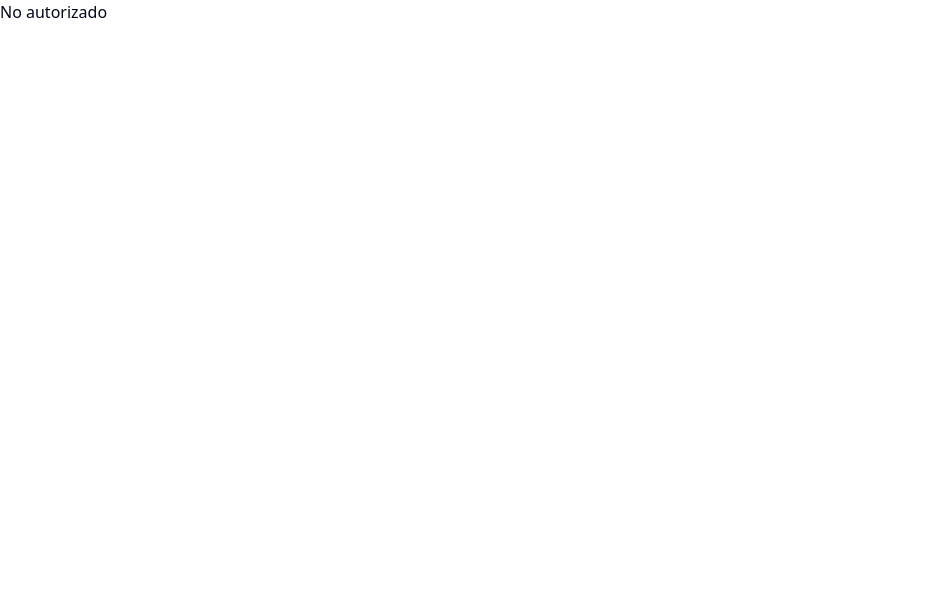
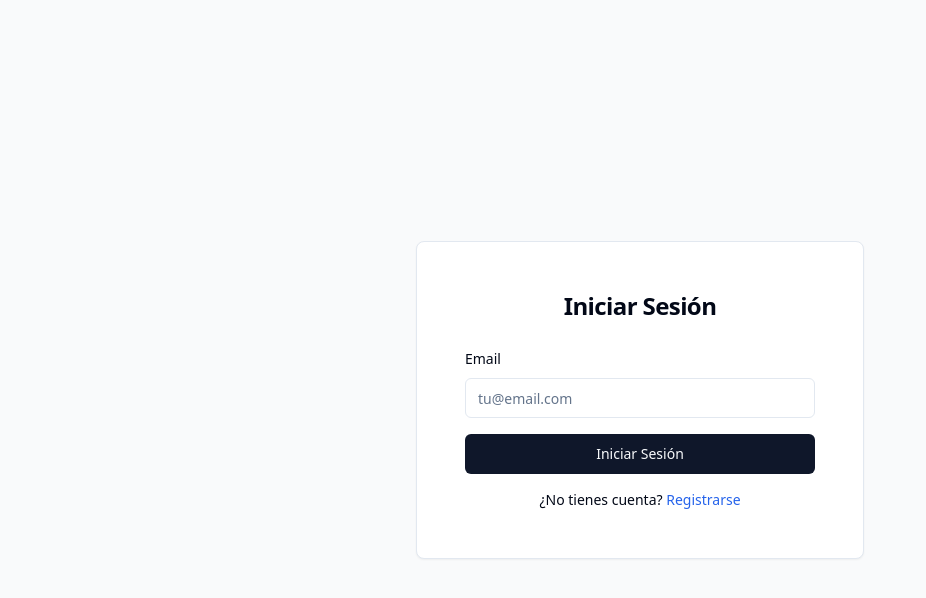
Before and after one commit to MauItu/inventario-alimentos, a Next.js app: page / in a window 1280 px wide. Shown: the top 598 px of the page, without its empty margins (0-926 px from the left). Built offline with nearby package versions, Linux system fonts and the light colour scheme.

Commit message:
correccion mostrar inicio y de hidratacion html

```diff
--- a/app/layout.tsx
+++ b/app/layout.tsx
@@ -1,5 +1,3 @@
-'use client'
-
 import './globals.css'
 import { AuthProvider } from '@/contexts/AuthContext'
 import { ProductProvider } from '@/contexts/ProductContext'
@@ -11,7 +9,7 @@ export default function RootLayout({
   children: React.ReactNode
 }) {
   return (
-    <html lang="es">
+    <html lang="es" suppressHydrationWarning>
       <body>
         <AuthProvider>
           <ProductProvider>
--- a/app/page.tsx
+++ b/app/page.tsx
@@ -5,31 +5,153 @@ import { useAuth } from '@/contexts/AuthContext'
 import { useProducts } from '@/contexts/ProductContext'
 import { Button } from '@/app/components/ui/button'
 import { Card, CardContent, CardHeader, CardTitle } from '@/app/components/ui/card'
+import { Input } from '@/app/components/ui/input'
+import { Label } from '@/app/components/ui/label'
 import { AddProductModal } from '@/app/components/AddProductModal'
 import { ProductList } from '@/app/components/ProductList'
 import { useRouter } from 'next/navigation'
+import { useToast } from "@/hooks/use-toast"
 
-export default function DashboardPage() {
-  const { user, logout } = useAuth()
+export default function HomePage() {
+  const { user, login, createAccount, logout } = useAuth()
   const { products, fetchProducts } = useProducts()
   const [isModalOpen, setIsModalOpen] = useState(false)
   const router = useRouter()
+  const { toast } = useToast()
+  const [email, setEmail] = useState('')
+  const [isLoading, setIsLoading] = useState(false)
+  const [authMode, setAuthMode] = useState<'login' | 'register'>('login')
 
   useEffect(() => {
     if (user?.email) {
       fetchProducts(user.email)
     }
-  }, [user?.email])
+  }, [user?.email, fetchProducts])
 
-  if (!user) {
-    return <div>No autorizado</div>
+  const handleAuth = async () => {
+    if (!email || !email.includes('@')) {
+      toast({
+        title: "Error",
+        description: "Por favor ingresa un email válido",
+        variant: "destructive",
+      })
+      return
+    }
+
+    setIsLoading(true)
+
+    try {
+      let success = false
+      if (authMode === 'login') {
+        success = await login(email)
+        if (success) {
+          toast({
+            title: "Éxito",
+            description: "Has iniciado sesión correctamente",
+          })
+        } else {
+          toast({
+            title: "Error",
+            description: "Email no encontrado. Intenta registrarte primero.",
+            variant: "destructive",
+          })
+        }
+      } else {
+        success = await createAccount(email)
+        if (success) {
+          await login(email)
+          toast({
+            title: "Éxito",
+            description: "Cuenta creada correctamente",
+          })
+        } else {
+          toast({
+            title: "Error",
+            description: "No se pudo crear la cuenta. El email podría estar en uso.",
+            variant: "destructive",
+          })
+        }
+      }
+    } catch (error) {
+      console.error('Error de autenticación:', error)
+      toast({
+        title: "Error",
+        description: "Ocurrió un error durante la autenticación",
+        variant: "destructive",
+      })
+    } finally {
+      setIsLoading(false)
+    }
   }
 
   const handleLogout = () => {
     logout()
-    router.push('/')
+    toast({
+      title: "Sesión cerrada",
+      description: "Has cerrado sesión correctamente",
+    })
   }
 
+  // Pantalla de login/registro
+  if (!user) {
+    return (
+      <div className="flex items-center justify-center min-h-screen bg-gray-50">
+        <Card className="w-full max-w-md p-6">
+          <CardHeader>
+            <CardTitle className="text-2xl text-center">
+              {authMode === 'login' ? 'Iniciar Sesión' : 'Registrarse'}
+            </CardTitle>
+          </CardHeader>
+          <CardContent>
+            <div className="space-y-4">
+              <div className="space-y-2">
+                <Label htmlFor="email">Email</Label>
+                <Input
+                  id="email"
+                  type="email"
+                  placeholder="tu@email.com"
+                  value={email}
+                  onChange={(e) => setEmail(e.target.value)}
+                />
+              </div>
+              <Button
+                className="w-full"
+                onClick={handleAuth}
+                disabled={isLoading}
+              >
+                {isLoading ? 'Procesando...' : (authMode === 'login' ? 'Iniciar Sesión' : 'Registrarse')}
+              </Button>
+              <div className="text-center mt-4">
+                {authMode === 'login' ? (
+                  <p className="text-sm">
+                    ¿No tienes cuenta?{' '}
+                    <button
+                      onClick={() => setAuthMode('register')}
+                      className="text-blue-600 hover:underline"
+                    >
+                      Registrarse
+                    </button>
+                  </p>
+                ) : (
+                  <p className="text-sm">
+                    ¿Ya tienes cuenta?{' '}
+                    <button
+                      onClick={() => setAuthMode('login')}
+                      className="text-blue-600 hover:underline"
+                    >
+                      Iniciar Sesión
+                    </button>
+                  </p>
+                )}
+              </div>
+            </div>
+          </CardContent>
+        </Card>
+      </div>
+    )
+  }
+
+  // Dashboard (cuando el usuario está autenticado)
   return (
     <div className="container mx-auto p-4">
       <div className="flex justify-between items-center mb-4">
--- a/contexts/AuthContext.tsx
+++ b/contexts/AuthContext.tsx
@@ -2,6 +2,7 @@
 import React, { createContext, useContext, useState, useEffect } from 'react'
 import axios from 'axios'
 import { User, Product } from '@/models/types'
+import { useToast } from "@/hooks/use-toast"
 
 type AuthContextType = {
   user: User | null
@@ -24,22 +25,32 @@ export const useAuth = () => {
 export const AuthProvider: React.FC<{ children: React.ReactNode }> = ({ children }) => {
   const [user, setUser] = useState<User | null>(null)
   const [loading, setLoading] = useState(false)
+  const { toast } = useToast()
 
   // Cargar usuario desde localStorage al iniciar
   useEffect(() => {
-    const storedUser = localStorage.getItem('user')
-    if (storedUser) {
-      setUser(JSON.parse(storedUser))
+    if (typeof window !== 'undefined') {
+      const storedUser = localStorage.getItem('user')
+      if (storedUser) {
+        try {
+          setUser(JSON.parse(storedUser))
+        } catch (error) {
+          console.error('Error parsing stored user data:', error)
+          localStorage.removeItem('user')
+        }
+      }
     }
   }, [])
 
   // Iniciar sesión
   const login = async (email: string) => {
     try {
+      setLoading(true)
       const response = await axios.get(`/api/users/${email}`)
       if (response.data.success) {
         const userData = response.data.data
         const user: User = {
+          id: userData.id,
           email: userData.email,
           products: []
         }
@@ -50,7 +61,14 @@ export const AuthProvider: React.FC<{ children: React.ReactNode }> = ({ children
       return false
     } catch (error) {
       console.error('Error login:', error)
+      toast({
+        title: "Error",
+        description: "Ocurrió un error durante el inicio de sesión",
+        variant: "destructive",
+      })
       return false
+    } finally {
+      setLoading(false)
     }
   }
 
@@ -63,11 +81,19 @@ export const AuthProvider: React.FC<{ children: React.ReactNode }> = ({ children
   // Crear cuenta
   const createAccount = async (email: string) => {
     try {
+      setLoading(true)
       const response = await axios.post('/api/users', { email })
       return response.data.success
     } catch (error) {
       console.error('Error creating account:', error)
+      toast({
+        title: "Error",
+        description: "No se pudo crear la cuenta",
+        variant: "destructive",
+      })
       return false
+    } finally {
+      setLoading(false)
     }
   }
 
--- a/contexts/ProductContext.tsx
+++ b/contexts/ProductContext.tsx
@@ -3,13 +3,14 @@ import React, { createContext, useContext, useState } from 'react'
 import axios from 'axios'
 import { Product } from '@/models/types'
 import { useAuth } from './AuthContext'
+import { useToast } from "@/hooks/use-toast"
 
 type ProductContextType = {
   products: Product[]
   loading: boolean
   fetchProducts: (email: string) => Promise<void>
-  addProduct: (product: Product) => Promise<void>
-  deleteProduct: (id: string) => Promise<void>
+  addProduct: (product: Product) => Promise<boolean>
+  deleteProduct: (id: string) => Promise<boolean>
 }
 
 const ProductContext = createContext<ProductContextType | undefined>(undefined)
@@ -26,13 +27,16 @@ export const ProductProvider: React.FC<{ children: React.ReactNode }> = ({ child
   const [products, setProducts] = useState<Product[]>([])
   const [loading, setLoading] = useState(false)
   const { user } = useAuth()
+  const { toast } = useToast()
 
   // Obtener productos de un usuario
   const fetchProducts = async (email: string) => {
     try {
       setLoading(true)
       const response = await axios.get(`/api/products?email=${email}`)
-      const fetchedProducts = response.data.map((product: any) => ({
+
+      if (response.data && response.data.success) {
+        const fetchedProducts = response.data.data.map((product: any) => ({
           id: product.id,
           foodName: product.foodName,
           category: product.category,
@@ -43,22 +47,24 @@ export const ProductProvider: React.FC<{ children: React.ReactNode }> = ({ child
           expirationDate: product.expirationDate ? new Date(product.expirationDate) : null
         }))
         setProducts(fetchedProducts)
-
-      // Actualizar datos en localStorage
-      if (user) {
-        const updatedUser = { ...user, products: fetchedProducts }
-        localStorage.setItem('user', JSON.stringify(updatedUser))
+      } else {
+        setProducts([])
       }
     } catch (error) {
       console.error('Error fetching products:', error)
+      toast({
+        title: "Error",
+        description: "No se pudieron cargar los productos",
+        variant: "destructive",
+      })
     } finally {
       setLoading(false)
     }
   }
 
   // Agregar un nuevo producto
-  const addProduct = async (product: Product) => {
-    if (!user) return
+  const addProduct = async (product: Product): Promise<boolean> => {
+    if (!user) return false
 
     setLoading(true)
     try {
@@ -67,8 +73,8 @@ export const ProductProvider: React.FC<{ children: React.ReactNode }> = ({ child
         email: user.email
       })
 
-      if (response.status === 200) {
-        const newProduct = response.data
+      if (response.data && response.data.success) {
+        const newProduct = response.data.data
         const updatedProducts = [
           ...products,
           {
@@ -84,37 +90,63 @@ export const ProductProvider: React.FC<{ children: React.ReactNode }> = ({ child
         ]
 
         setProducts(updatedProducts)
-
-        // Actualizar datos en localStorage
-        const updatedUser = { ...user, products: updatedProducts }
-        localStorage.setItem('user', JSON.stringify(updatedUser))
+        toast({
+          title: "Éxito",
+          description: "Producto agregado correctamente",
+        })
+        return true
+      } else {
+        toast({
+          title: "Error",
+          description: response.data.error || "Error al agregar producto",
+          variant: "destructive",
+        })
+        return false
       }
     } catch (error) {
       console.error('Error adding product:', error)
+      toast({
+        title: "Error",
+        description: "No se pudo agregar el producto",
+        variant: "destructive",
+      })
+      return false
     } finally {
       setLoading(false)
     }
   }
 
   // Eliminar un producto
-  const deleteProduct = async (id: string) => {
-    if (!user) return
+  const deleteProduct = async (id: string): Promise<boolean> => {
+    if (!user) return false
 
     try {
-      const response = await axios.delete(`/api/products?id=${id}`, {
-        data: { email: user.email }
-      })
+      const response = await axios.delete(`/api/products?id=${id}&email=${user.email}`)
 
-      if (response.status === 200) {
+      if (response.data && response.data.success) {
         const updatedProducts = products.filter(product => product.id !== id)
         setProducts(updatedProducts)
-
-        // Actualizar datos en localStorage
-        const updatedUser = { ...user, products: updatedProducts }
-        localStorage.setItem('user', JSON.stringify(updatedUser))
+        toast({
+          title: "Éxito",
+          description: "Producto eliminado correctamente",
+        })
+        return true
+      } else {
+        toast({
+          title: "Error",
+          description: response.data.error || "Error al eliminar producto",
+          variant: "destructive",
+        })
+        return false
       }
     } catch (error) {
       console.error('Error deleting product:', error)
+      toast({
+        title: "Error",
+        description: "No se pudo eliminar el producto",
+        variant: "destructive",
+      })
+      return false
     }
   }
 
--- a/models/types.ts
+++ b/models/types.ts
@@ -15,6 +15,7 @@ export type Product = {
   typeMeasure: string
   dateEntry: Date
   expirationDate?: Date | null
+  email?: string
 }
 
 // Tipo para respuestas de API
```
Also changed, not shown: controllers/pages/api/products.ts (+6 -7 lines). Lines whose indentation alone changed are shown as unchanged.
